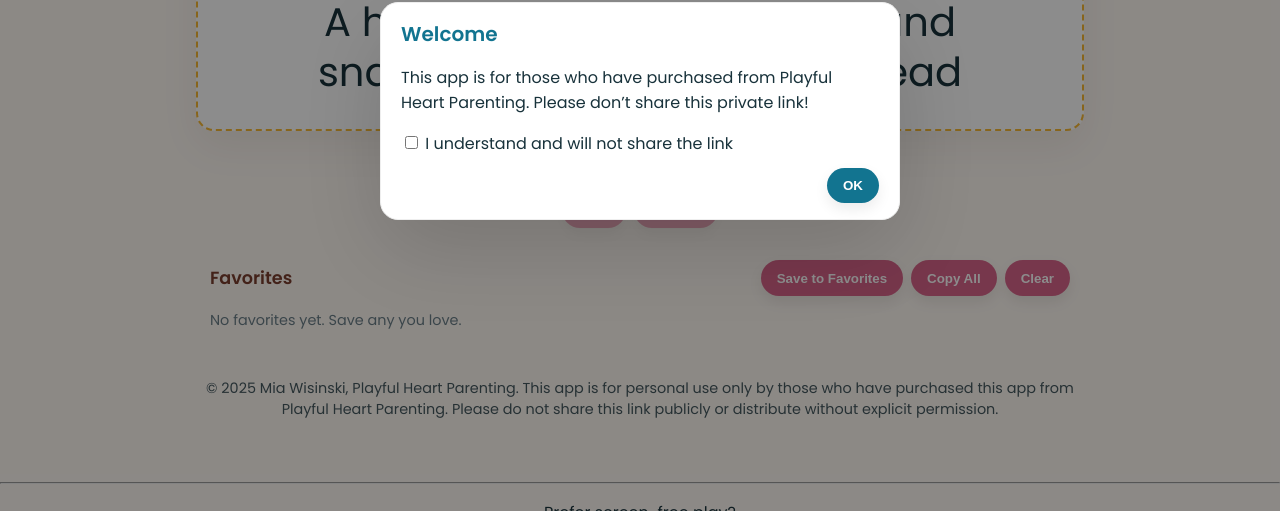
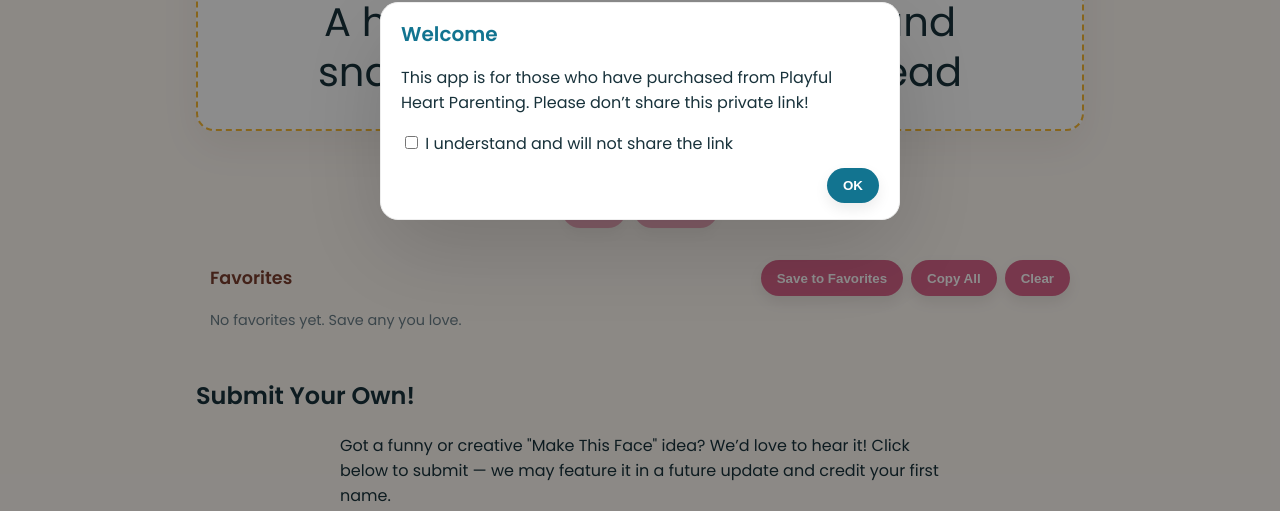
Before and after one commit to miawizz/make-this-face, a plain HTML site: page index.html in a window 1280 px wide. Shown: the part 289-800 px from the top of the page. Drawn offline with Linux system fonts and the light colour scheme.

Commit message:
Update index.html

```diff
--- a/index.html
+++ b/index.html
@@ -176,6 +176,16 @@
     <!-- Tiny toast -->
     <div id="toast" role="status" aria-live="polite"></div>
 
+          <div style="margin-top: 2rem;">
+      <h2>Submit Your Own!</h2>
+      <p style="font-size: 1rem; max-width: 600px; margin: 0 auto;">
+        Got a funny or creative "Make This Face" idea? We’d love to hear it! Click below to submit — we may feature it in a future update and credit your first name.
+      </p>
+      <button onclick="window.open('https://docs.google.com/forms/d/e/1FAIpQLSdSwRvWtoInxA76bWkL3oM7f5zLCeucOA7cmr018llpr1TbIQ/viewform?usp=header', '_blank')" style="margin-top: 1rem;">
+        Submit Your Idea
+      </button>
+    </div>
+
     <section class="footer-note">
       <p>© 2025 Mia Wisinski, Playful Heart Parenting. This app is for personal use only by those who have purchased this app from Playful Heart Parenting. Please do not share this link publicly or distribute without explicit permission.</p>
     </section>
```
